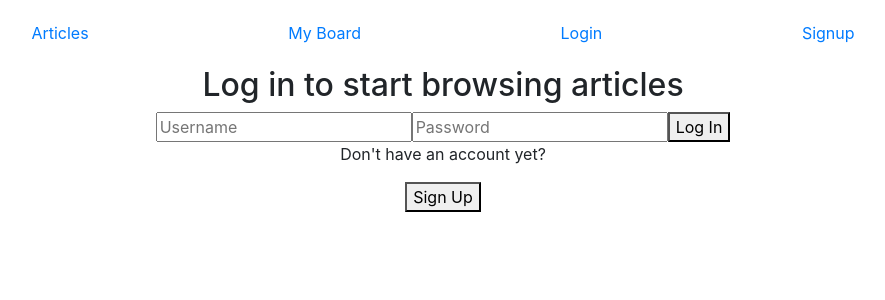
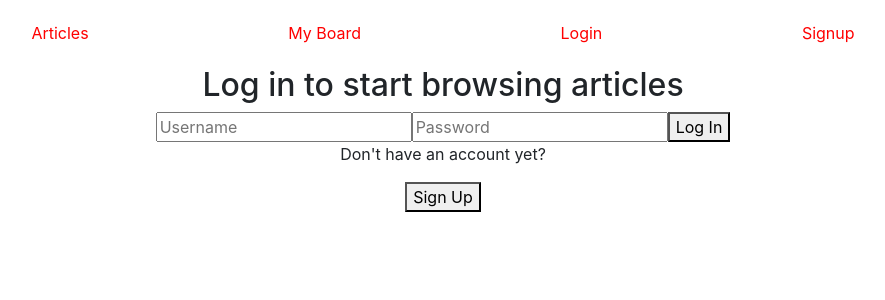
Before and after one commit to FT-BW-Pintereach/front-end, a React (Create React App) app in the folder pintereach/: page / in a window 1280 px wide. Shown: the top 300 px of the page, without its empty margins (197-1082 px from the left). Built offline with nearby package versions, Linux system fonts and the light colour scheme; the HTML template or start-up script is replaced by a standard one.

Commit message:
working on modal and added nav/ private route

```diff
--- a/pintereach/src/App.css
+++ b/pintereach/src/App.css
@@ -21,10 +21,25 @@ div .article-cards{
 div .card-text{
  margin-left:.5%;
  margin-right:.5%;
+ font-size:.9rem;
+}
+
+.card-text h3{
+  font-size: 1.12rem;
 }
 
 div .navbar{
   margin:1%;
   display:flex;
   justify-content: space-evenly;
+
 }
+
+.navbar .link{
+  color:red;
+  /* font-weight: bold; */
+}
+.navbar .link:hover{
+  text-decoration: none;
+  color:orange;
+}
--- a/pintereach/src/App.js
+++ b/pintereach/src/App.js
@@ -10,8 +10,6 @@ import Articles from "./components/Articles";
 import BoardForm from "./components/BoardForm";
 
 import "./App.css";
-import { Nav,	NavItem, NavLink } from "reactstrap";
-
 
 function App() {
 	const [state, dispatch] = useReducer(Reducer, appState);
```
